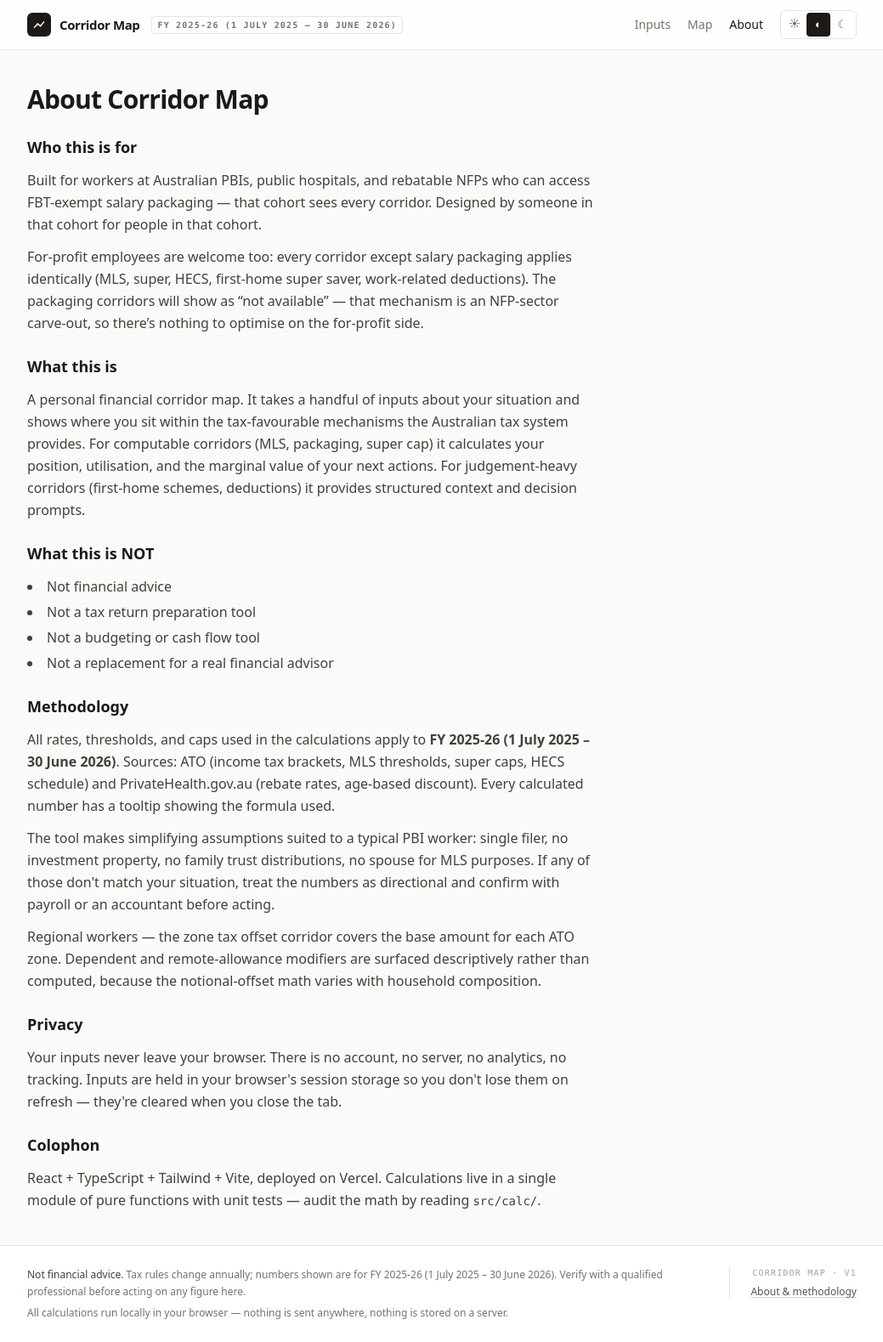
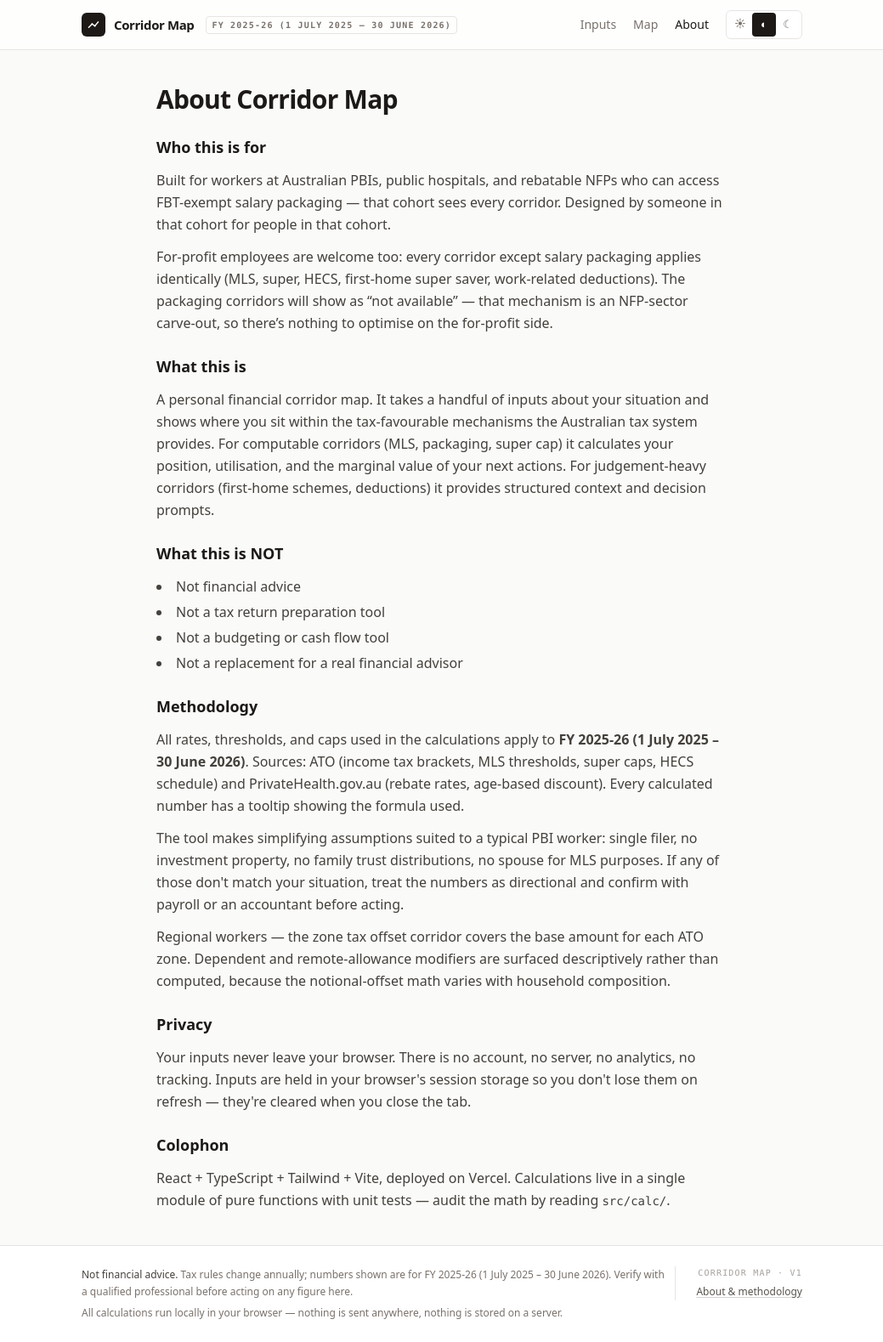
Before and after one commit to zophiezlan/corridor-map, a React (Vite) app: page /about in a window 1280 px wide. Shown: the whole page at 85% size, without its empty margins (120-1159 px from the left). Built offline with nearby package versions, Linux system fonts and the light colour scheme.

Commit message:
fix: center align content in various components for improved layout consistency

```diff
--- a/src/components/CorridorFrame.tsx
+++ b/src/components/CorridorFrame.tsx
@@ -15,7 +15,7 @@ type Props = {
 export function CorridorFrame({ title, status, headline, children }: Props) {
   useDocumentTitle(title);
   return (
-    <div>
+    <div className="mx-auto max-w-3xl">
       <div className="mb-6">
         <Link
           to="/map"
--- a/src/components/Layout.tsx
+++ b/src/components/Layout.tsx
@@ -46,7 +46,7 @@ export function Layout() {
       </a>
 
       <header className="border-b border-stone-200 bg-white/80 backdrop-blur supports-[backdrop-filter]:bg-white/70 dark:border-stone-800 dark:bg-stone-950/80 dark:supports-[backdrop-filter]:bg-stone-950/70">
-        <div className="mx-auto max-w-5xl px-6 py-3 flex items-center justify-between gap-4">
+        <div className="mx-auto max-w-4xl px-6 py-3 flex items-center justify-between gap-4">
           <Link
             to="/"
             className="flex items-center gap-2.5 font-semibold tracking-tight text-stone-900 dark:text-stone-100 focus:outline-none focus-visible:ring-2 focus-visible:ring-stone-700 focus-visible:ring-offset-2 rounded-sm"
@@ -83,13 +83,13 @@ export function Layout() {
       <main
         id="main-content"
         tabIndex={-1}
-        className="mx-auto w-full max-w-5xl flex-1 px-6 py-10 focus:outline-none"
+        className="mx-auto w-full max-w-4xl flex-1 px-6 py-10 focus:outline-none"
       >
         <Outlet />
       </main>
 
       <footer className="border-t border-stone-200 bg-white dark:border-stone-800 dark:bg-stone-950">
-        <div className="mx-auto max-w-5xl px-6 py-6 text-xs text-stone-500 dark:text-stone-400 leading-relaxed grid gap-3 sm:grid-cols-[1fr_auto] sm:items-start">
+        <div className="mx-auto max-w-4xl px-6 py-6 text-xs text-stone-500 dark:text-stone-400 leading-relaxed grid gap-3 sm:grid-cols-[1fr_auto] sm:items-start">
           <div className="space-y-1.5">
             <p>
               <span className="font-medium text-stone-700 dark:text-stone-200">
--- a/src/routes/About.tsx
+++ b/src/routes/About.tsx
@@ -4,7 +4,7 @@ import { useDocumentTitle } from "../components/DocumentTitle";
 export function About() {
   useDocumentTitle("About");
   return (
-    <div className="max-w-2xl prose-stone">
+    <div className="mx-auto max-w-2xl prose-stone">
       <h1 className="text-3xl font-semibold tracking-tight text-stone-900 dark:text-stone-100">
         About Corridor Map
       </h1>
--- a/src/routes/Home.tsx
+++ b/src/routes/Home.tsx
@@ -17,7 +17,7 @@ export function Home() {
   }
 
   return (
-    <div className="max-w-2xl">
+    <div className="mx-auto max-w-2xl">
       <p className="mb-4 inline-flex items-center gap-2 text-[11px] font-mono uppercase tracking-[0.14em] text-stone-500 dark:text-stone-400">
         <span
           aria-hidden
--- a/src/routes/Inputs.tsx
+++ b/src/routes/Inputs.tsx
@@ -106,7 +106,7 @@ export function Inputs() {
   }
 
   return (
-    <div className="max-w-2xl">
+    <div className="mx-auto max-w-2xl">
       <h1 className="text-3xl font-semibold tracking-tight text-stone-900 dark:text-stone-100">
         Your situation
       </h1>
--- a/src/routes/NotFound.tsx
+++ b/src/routes/NotFound.tsx
@@ -4,7 +4,7 @@ import { useDocumentTitle } from "../components/DocumentTitle";
 export function NotFound() {
   useDocumentTitle("Not found");
   return (
-    <div className="max-w-xl">
+    <div className="mx-auto max-w-xl">
       <p className="text-xs uppercase tracking-wide text-stone-500">404</p>
       <h1 className="mt-1 text-3xl font-semibold tracking-tight">
         Not a corridor we recognise.
```
